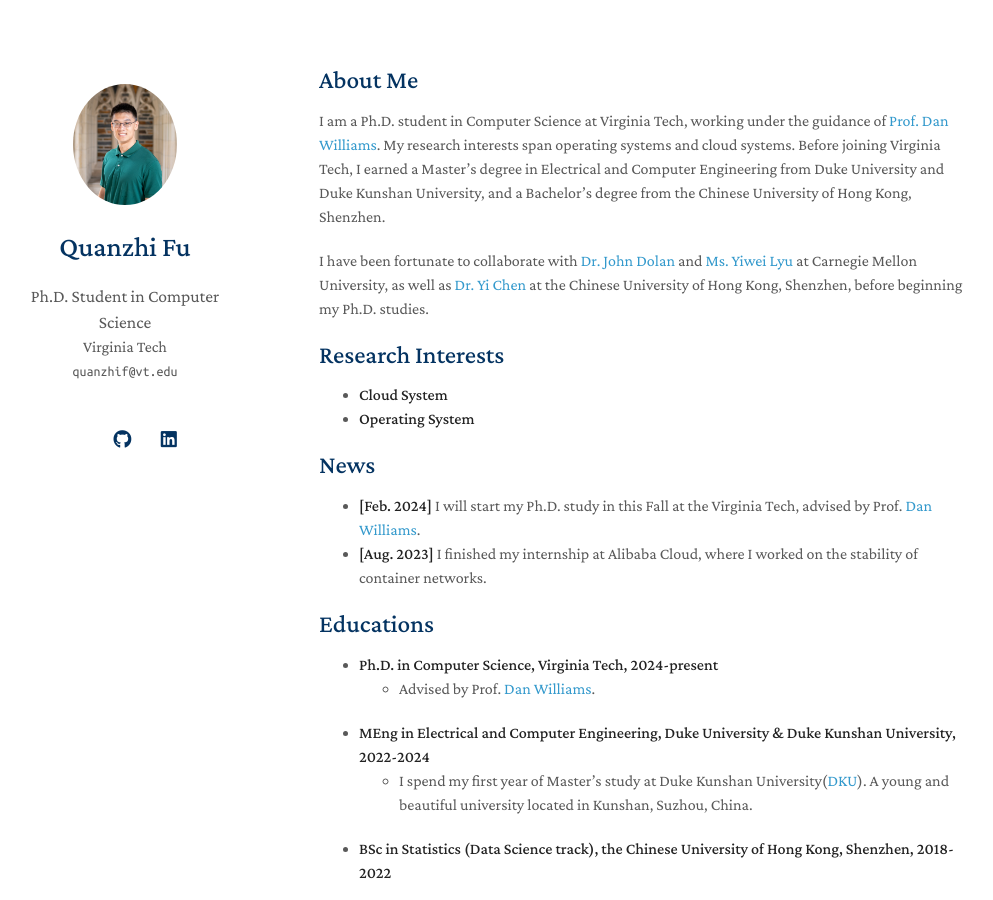
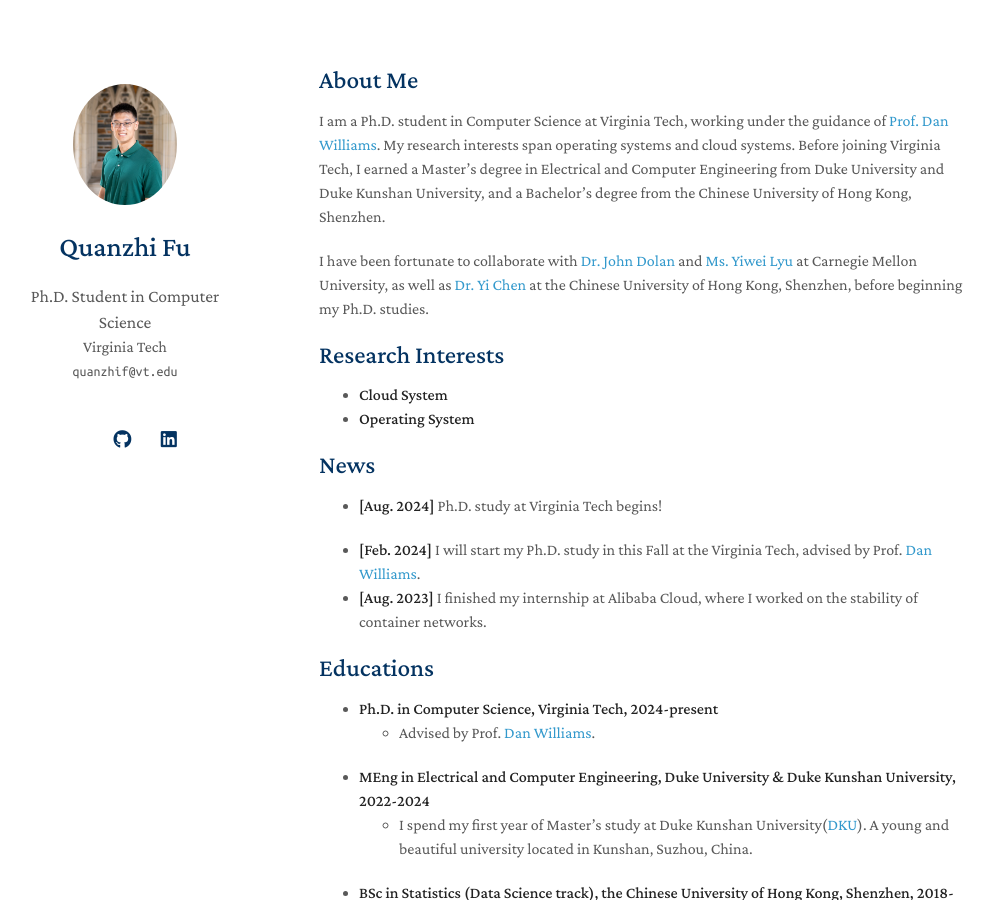
Before and after one commit to fqzz2000/fqzz2000.github.io, a Jekyll site: the page built from index.md, in a window 1280 px wide and 900 px high. Shown: the whole window, without its empty margins (151-1144 px from the left). Built offline with Jekyll 4.4.1, drawn with Linux system fonts in a browser that asks for light colours; nearby versions of some CDN libraries; a style sheet for code colours, icons or effects is not loaded; our own code applies the rules of GitHub Pages for plain Markdown files.

Commit message:
update news

```diff
--- a/index.md
+++ b/index.md
@@ -15,6 +15,7 @@
 - **Operating System**
 
 ## News
+- **[Aug. 2024]** Ph.D. study at Virginia Tech begins!
 
 - **[Feb. 2024]** I will start my Ph.D. study in this Fall at the Virginia Tech, advised by Prof. [Dan Williams](https://people.cs.vt.edu/djwillia/).
 - **[Aug. 2023]** I finished my internship at Alibaba Cloud, where I worked on the stability of container networks.
```
